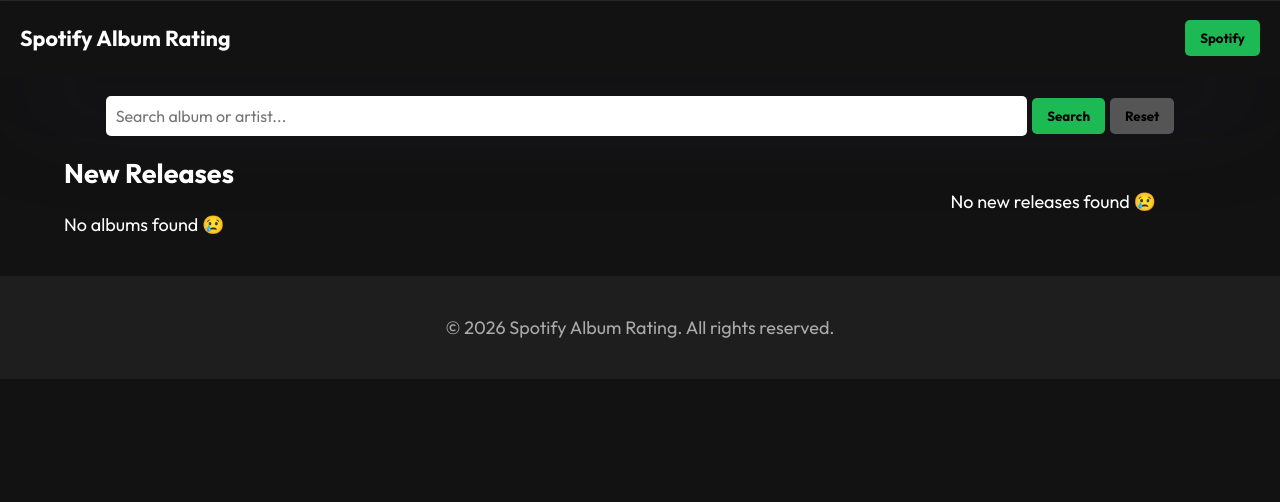
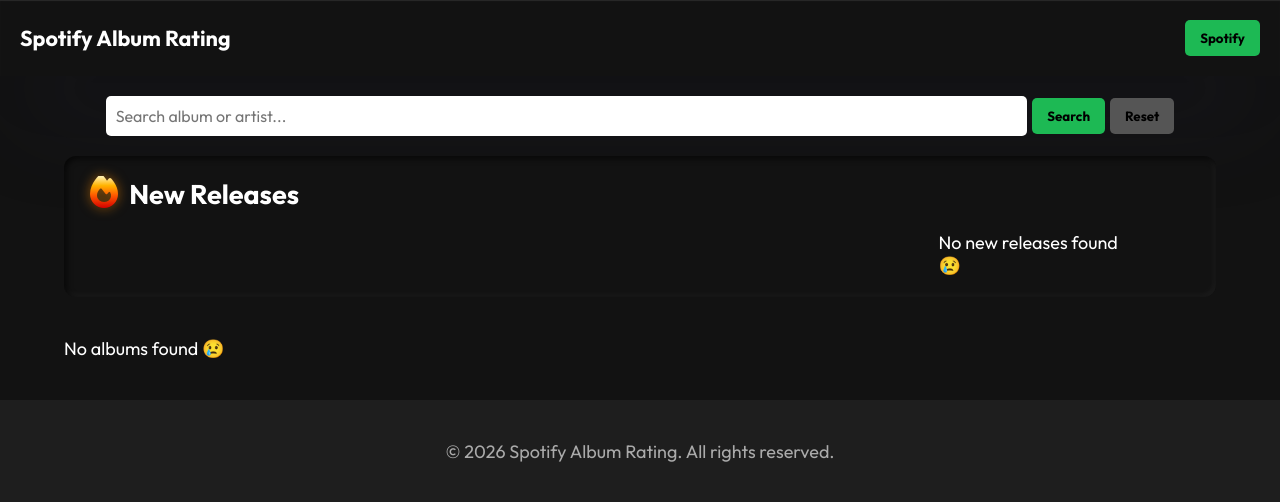
Before and after one commit to Nano10en/spotify-album-rating, a Django app: page / in a window 1280 px wide. Shown: the top 502 px of the page. Run offline with Django 5.2, Linux system fonts and the light colour scheme; data that the repository does not hold is empty; some libraries are stand-ins or nearby versions.

Commit message:
Add style to new relises slide

```diff
--- a/music/static/music/index.js
+++ b/music/static/music/index.js
@@ -41,6 +41,8 @@
     centerMode: true,
     centerPadding: '60px',
     slidesToShow: 5,
+    prevArrow: '<button class="slick-prev slick-arrow" aria-label="Previous" type="button" style=""><i class="fa-solid fa-arrow-left-long"></i></button>',
+    nextArrow: '<button class="slick-next slick-arrow" aria-label="Next" type="button" style=""><i class="fa-solid fa-arrow-right-long"></i></button>',
     responsive: [
         {
             breakpoint: 768,
--- a/music/static/music/styles.css
+++ b/music/static/music/styles.css
@@ -98,22 +98,47 @@
     gap: 20px;
 }
 
+.new-releases {
+    padding: 20px;
+    background: #121212;
+    border-radius: 12px;
+    box-shadow:
+        inset 2px 2px 6px rgba(0, 0, 0, .75),
+        inset -2px -2px 6px rgba(255, 255, 255, .06);
+    margin-bottom: 40px;
+}
+
+.new-releases h2 {
+    margin-bottom: 20px;
+}
+
+.fire-icon {
+    font-size: 32px;
+
+    background: linear-gradient(180deg, #fff2b8 0%, #ffb300 30%, #ff5a00 60%, #d40000 100%);
+    -webkit-background-clip: text;
+    background-clip: text;
+    color: transparent;
+
+    filter: drop-shadow(0 0 6px rgba(255, 140, 0, 0.55));
+}
 /* 1) Делаем дорожку slick flex-контейнером */
 .center .slick-track {
     display: flex !important;
     align-items: stretch;
+
     /* все слайды одной высоты (по самому высокому) */
 }
 
 /* 2) Слайд должен быть "резиновым" по высоте */
-.center .slick-slide {
+ .center .slick-slide {
     height: auto !important;
     display: flex !important;
     /* чтобы растянуть внутренность */
 }
 
 /* 3) Внутренний wrapper, который slick добавляет (часто <div>) — тоже растянуть */
-.center .slick-slide>div {
+ .center .slick-slide>div {
     height: 100%;
     display: flex;
 }
--- a/music/templates/music/album_list.html
+++ b/music/templates/music/album_list.html
@@ -17,7 +17,7 @@
     </form>
 </div>
 <div class="new-releases">
-    <h2>New Releases</h2>
+    <h2><i class="fa-solid fa-fire fire-icon fire-icon"></i> New Releases</h2>
     <div class="center">
         {% for album in new_releases %}
             <div class="album" onclick="window.location.href='{% url 'album_detail' album.id %}'">
```
Also changed, not shown: other parts of music/static/music/styles.css (+32 -0 lines).
